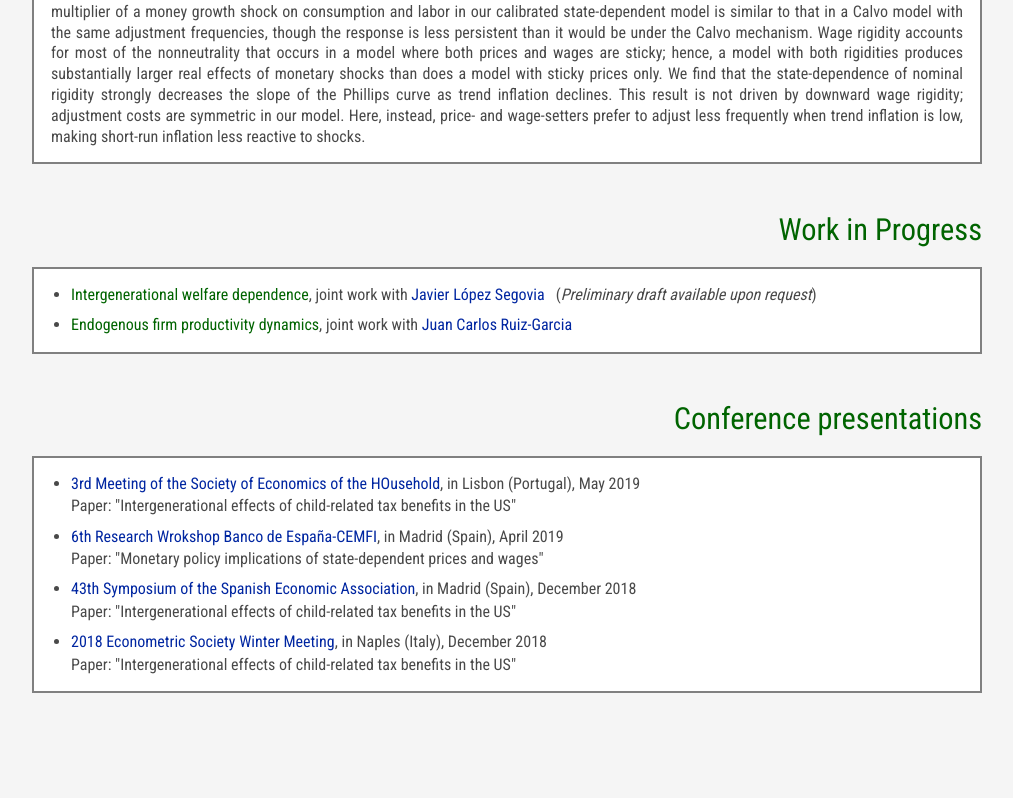
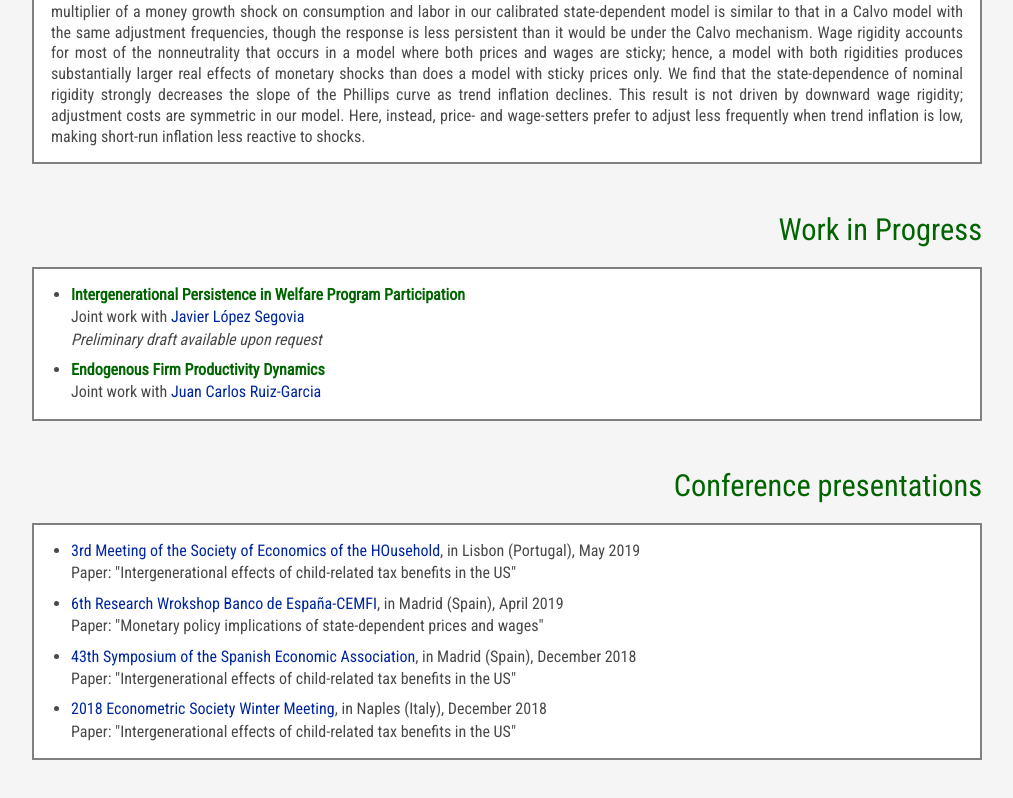
Before and after one commit to vsangiah/vsangiah.github.io, a plain HTML site: page research.html in a window 1280 px wide. Shown: the part 1000-1798 px from the top of the page, without its empty margins (133-1146 px from the left). Drawn offline with nearby package versions, Linux system fonts and the light colour scheme.

```diff
--- a/research.html
+++ b/research.html
@@ -81,8 +81,11 @@
 <h1>Work in Progress</h1>
 
 <div class="subsection"><ul>
-  <li><color>Intergenerational welfare dependence</color>, joint work with <a id="javi">Javier López Segovia</a> &nbsp; (<i>Preliminary draft available upon request</i>)</li>
-  <li><color>Endogenous firm productivity dynamics</color>, joint work with <a id="jc">Juan Carlos Ruiz-Garcia</a></li>
+  <li><paper>Intergenerational Persistence in Welfare Program Participation</paper><br>
+    Joint work with <a id="javi">Javier López Segovia</a><br>
+    <i>Preliminary draft available upon request</i></li>
+  <li><paper>Endogenous Firm Productivity Dynamics</paper><br>
+    Joint work with <a id="jc">Juan Carlos Ruiz-Garcia</a></li>
 </ul></div>
 
 <!-- %%%%%%%%%%%%%%%%%%%%%%%%%%%%%%%%%%%%%%%%%%%%%%%%%%%%%%%%%%%%%%%%%%%%%%% -->
```
